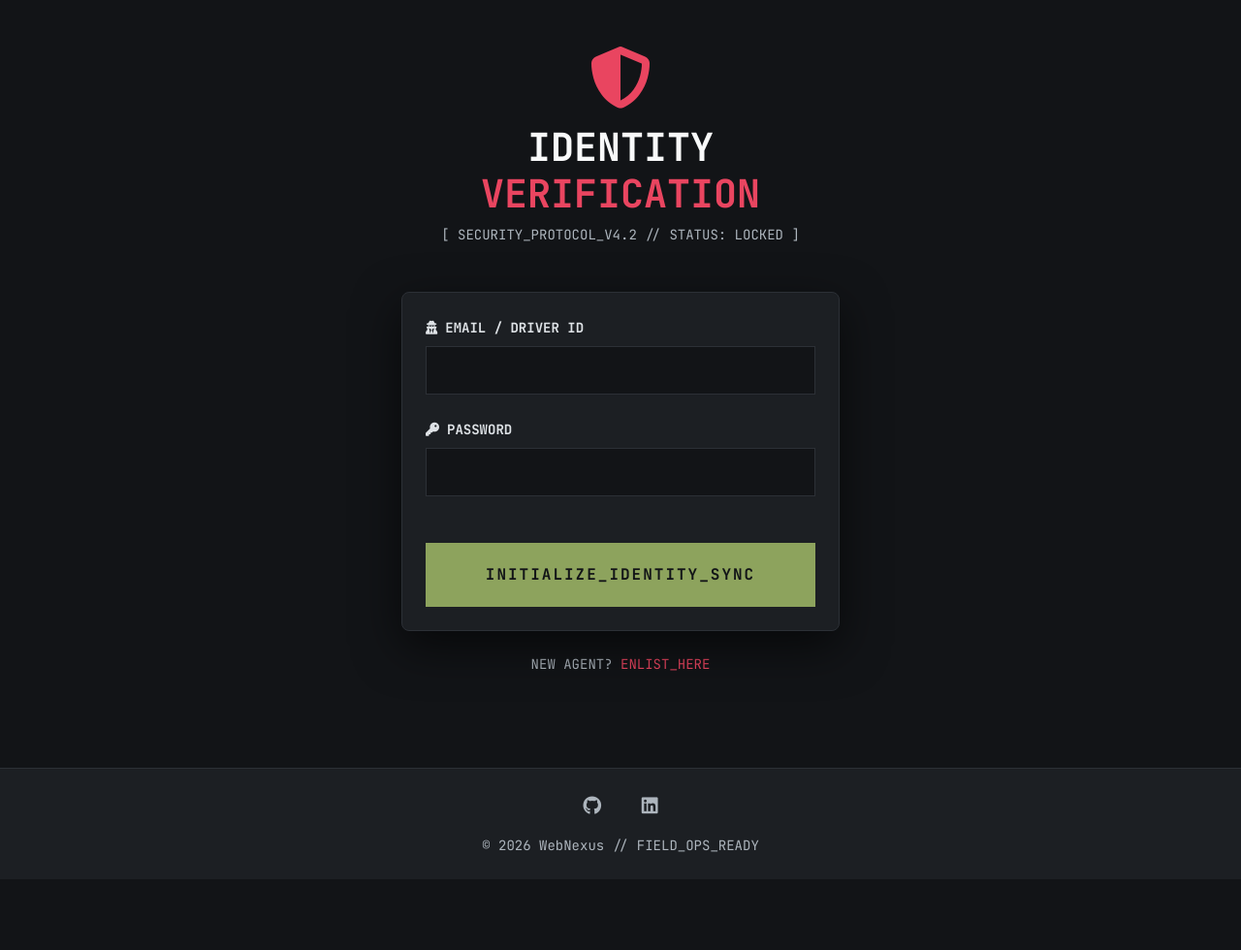
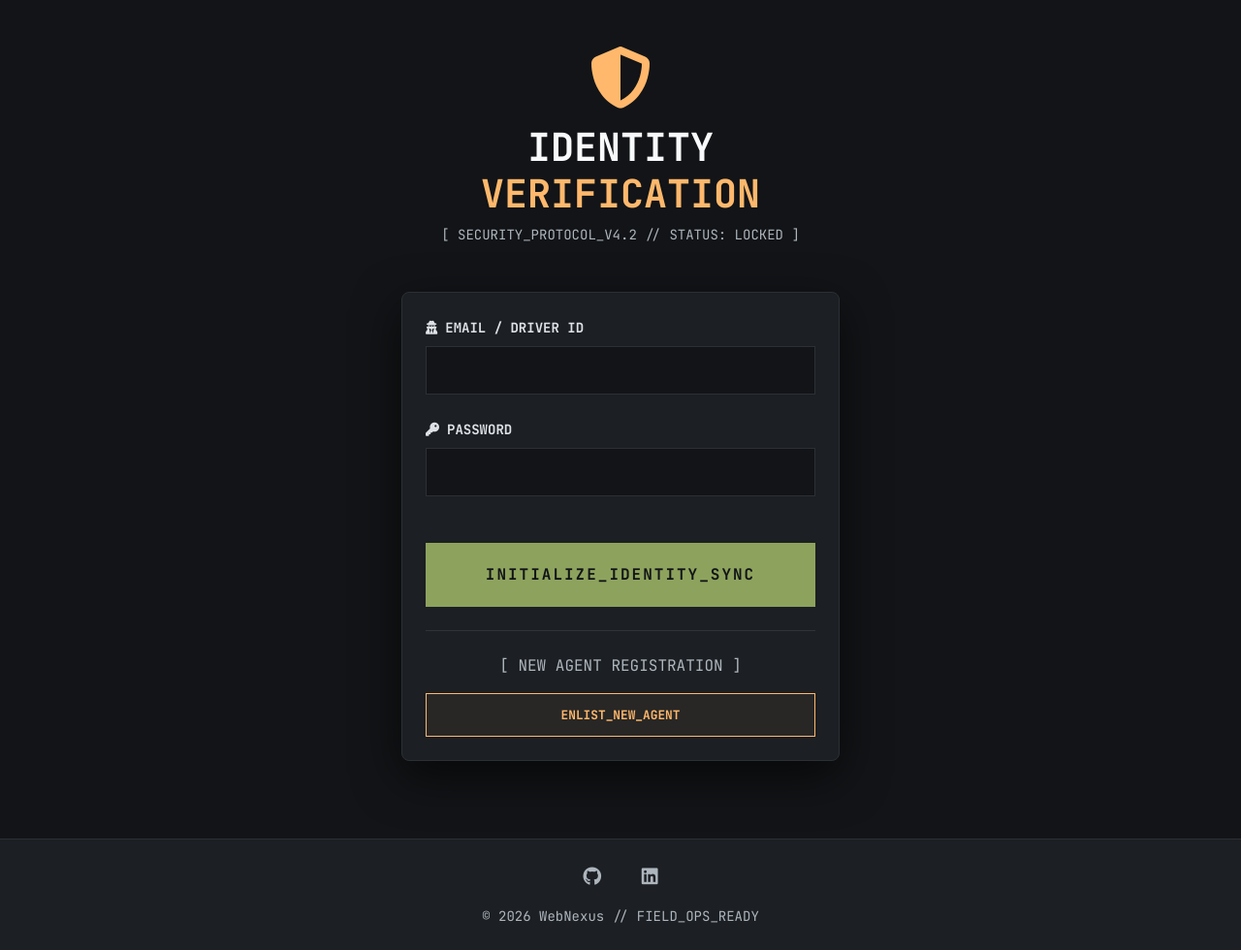
Before and after one commit to ShaggyBadger/webNexus, a Django app: page /accounts/login/ in a window 1280 px wide. Shown: the part 32-1012 px from the top of the page at 97% size. Before the commit the page ends 911 px from the top, so only its background shows below. Run offline with Django 5.2, Linux system fonts and the light colour scheme; some libraries are stand-ins or nearby versions.

Commit message:
small changes

```diff
--- a/accounts/templates/accounts/login.html
+++ b/accounts/templates/accounts/login.html
@@ -26,6 +26,21 @@
         margin-top: 0.25rem;
         letter-spacing: 1px;
     }
+    /* Amber Tactical Button Override for Signup */
+    .btn-enlist {
+        border-color: var(--accent-color) !important;
+        color: var(--accent-color) !important;
+        background: rgba(255, 184, 108, 0.05) !important;
+        border-radius: 0 !important;
+        padding: 0.75rem !important;
+        font-size: 0.8rem;
+        transition: all 0.2s ease;
+    }
+    .btn-enlist:hover {
+        background: var(--accent-color) !important;
+        color: #121417 !important;
+        box-shadow: 0 0 15px rgba(255, 184, 108, 0.3) !important;
+    }
 </style>
 {% endblock %}
 
@@ -45,7 +60,7 @@
 
             {% if messages %}
                 {% for message in messages %}
-                    <div class="alert {% if message.tags == 'error' %}alert-danger{% else %}alert-success{% endif %} mono small mb-4"
+                    <div class="alert {% if message.tags == 'error' %}alert-danger{% else %}alert-success{% endif %} mono small mb-4 text-center"
                          style="background: rgba(255, 255, 255, 0.05); border-color: rgba(255, 255, 255, 0.1);">
                         <i class="fas {% if message.tags == 'error' %}fa-exclamation-triangle{% else %}fa-check-circle{% endif %} me-2"></i>
                         {{ message }}
@@ -79,12 +94,17 @@
                 </button>
             </div>
         </form>
-    </div>
 
-    <div class="text-center mt-4">
-        <p class="mono small text-muted-custom">
-            NEW AGENT? <a href="{% url 'accounts:signup' %}" class="text-accent text-decoration-none">ENLIST_HERE</a>
-        </p>
+        <hr class="border-secondary opacity-25 my-4">
+
+        <div class="text-center">
+            <span class="mono x-small text-muted-custom d-block mb-3">[ NEW AGENT REGISTRATION ]</span>
+            <div class="d-grid">
+                <a href="{% url 'accounts:signup' %}" class="btn btn-outline-warning btn-enlist mono fw-bold">
+                    ENLIST_NEW_AGENT
+                </a>
+            </div>
+        </div>
     </div>
 </div>
 {% endblock %}
--- a/thejoshproject/context_processors.py
+++ b/thejoshproject/context_processors.py
@@ -10,7 +10,7 @@ def global_config(request):
         "TEXT_COLOR": "#f8f9fa",
         "MUTED_TEXT_COLOR": "#adb5bd",
         "FONT_FAMILY": "'JetBrains Mono', monospace",
-        "ACCENT_COLOR": "#e94560",
+        "ACCENT_COLOR": "#ffb86c",
         "NAVBAR_BG": "#1c1f23",
         "NAVBAR_BORDER": "#2c3036",
     }
```
